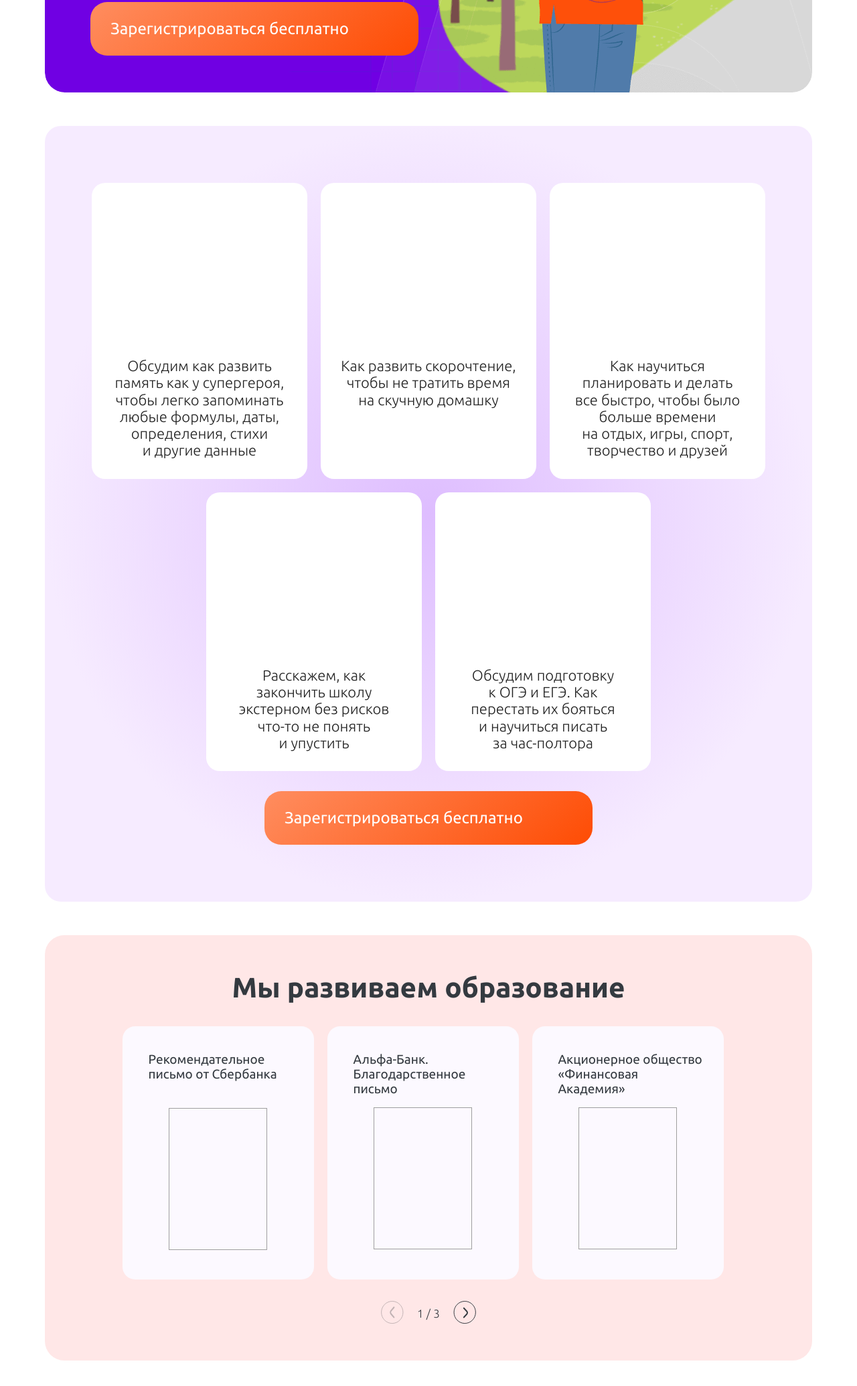
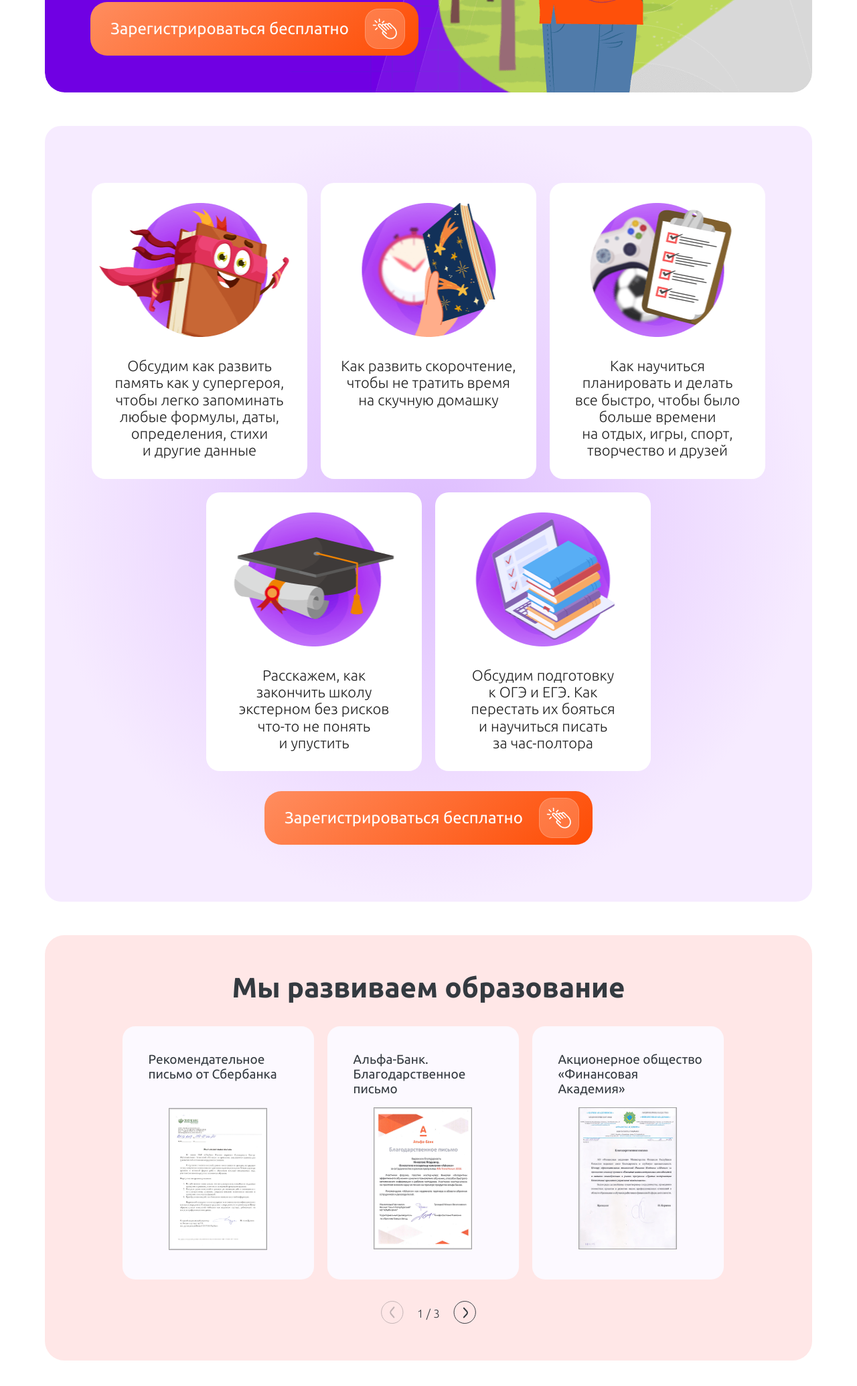
Before and after one commit to SHIVERSKIKH/html-landing-test, a plain HTML site: page index.html in a window 1280 px wide. Shown: the part 645-2714 px from the top of the page at 67% size. Drawn offline with Linux system fonts and the light colour scheme.

Commit message:
правки в изображениях

```diff
--- a/style/scss/style.scss
+++ b/style/scss/style.scss
@@ -25,7 +25,7 @@ body {
   display: block;
   max-width: 272px;
   height: 48px;
-  background: url(img/Logo-Text.png);
+  background: url(/img/Logo-Text.png);
   @include backgroundCenterContain;
 }
 .header {
@@ -41,7 +41,7 @@ body {
   &__main {
     height: 660px;
     border-radius: 30px;
-    background: url("/img/main-img.png");
+    background: url(/img/main-img.png);
     @include backgroundCenterCover;
     padding: 60px 0 67px 68px;
   }
@@ -98,7 +98,7 @@ body {
     width: 60px;
     height: 60px;
     display: block;
-    background: url('img/hand.png');
+    background: url(/img/hand.png);
   }
   .main {
     &__info {
@@ -136,23 +136,23 @@ body {
     }
   }
   .img-talk1 {
-    background: url('img/talk-01.png');
+    background: url(/img/talk-01.png);
     @include backgroundCenterCover;
   }
   .img-talk2 {
-    background: url('img/talk-02.png');
+    background: url(/img/talk-02.png);
     @include backgroundCenterCover;
   }
   .img-talk3 {
-    background: url('img/talk-03.png');
+    background: url(/img/talk-03.png);
     @include backgroundCenterCover;
   }
   .img-talk4 {
-    background: url('img/talk-04.png');
+    background: url(/img/talk-04.png);
     @include backgroundCenterCover;
   }
   .img-talk5 {
-    background: url('img/talk-05.png');
+    background: url(/img/talk-05.png);
     @include backgroundCenterCover;
   }
   .btn-reg-position {
@@ -220,15 +220,15 @@ body {
       }
   }
   .img-rec1 {
-    background:url('img/img-bot.png');
+    background:url(/img/img-bot.png);
     @include backgroundCenterCover;
   }
   .img-rec2 {
-    background:url('img/img-bot-2.png');
+    background:url(/img/img-bot-2.png);
     @include backgroundCenterCover;
   }
   .img-rec3 {
-    background:url('img/img-bot-3.png');
+    background:url(/img/img-bot-3.png);
     @include backgroundCenterCover;
   }
   .controls {
```
Also changed, not shown: style/css/style.css.
